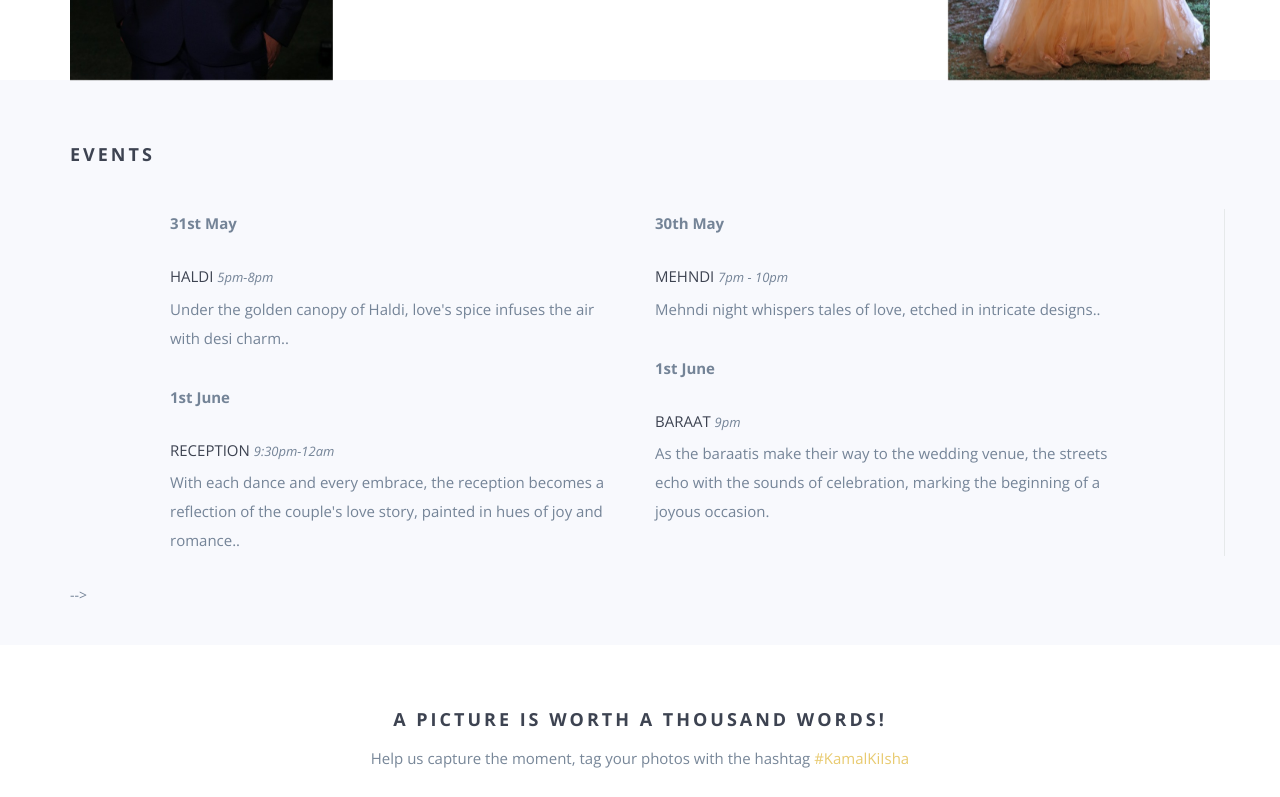
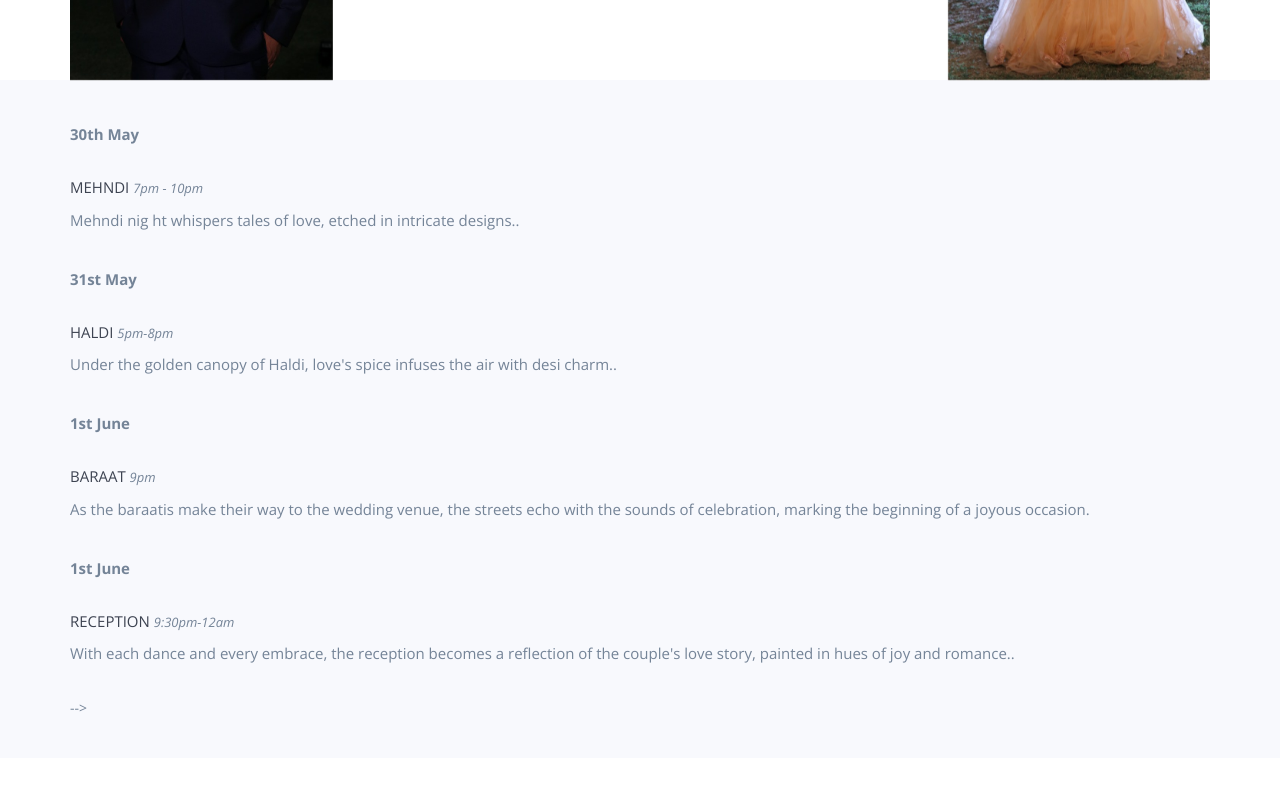
Before and after one commit to middha141/ishawedskamal, a website: page index.html in a window 1280 px wide. Shown: the part 1570-2367 px from the top of the page. Drawn offline with nearby package versions, Linux system fonts and the light colour scheme; some packages are replaced by stand-ins of ours; files whose address does not match are found by name.

Commit message:
changed dates

```diff
--- a/index.html
+++ b/index.html
@@ -150,40 +150,41 @@
 
 <section class="events section-padding" id="events">
     <div class="container">
-        <div class="row">
-            <div class="col-md-12">
-                <h3 class="header">Events</h3>
-            </div>
-        </div>
-        <div class="col-md-6 col-sm-12 col-xs-12 rightcol">
-            <div class="wp4">
+        <div >
+            <!-- <div class="col-md-6 col-sm-12 col-xs-12 leftcol"> -->
+                <div class="wp3">
+                    <p><strong>30th May</strong></p>
+
+                    <h5>Mehndi <span class="time">7PM - 10PM</span></h5>
+                    <p>Mehndi nig   ht whispers tales of love, etched in intricate designs..</p>
+                </div>
+
+             <!-- </div> -->
+             <!-- <div class="col-md-6 col-sm-12 col-xs-12 leftcol"> -->
+                <div class="wp4">
                 <p><strong>31st May</strong></p>
 
                 <h5>Haldi <span class="time">5PM-8PM</span></h5>
                 <p>Under the golden canopy of Haldi, love's spice infuses the air with desi charm..</p>
-            </div>
-            <div class="wp6">
-                <p><strong>1st June</strong></p>
-                <h5>Reception <span class="time">9:30PM-12AM</span></h5>
-                <p>With each dance and every embrace, the reception becomes a reflection of the couple's love story, painted in hues of joy and romance..</p>
-            </div>
-        </div>
-        <div class="row">
-            <div class="col-md-6 col-sm-12 col-xs-12 leftcol">
-                <div class="wp3">
-                    <p><strong>30th May</strong></p>
-
-                    <h5>Mehndi <span class="time">7PM - 10PM</span></h5>
-                    <p>Mehndi night whispers tales of love, etched in intricate designs..</p>
                 </div>
                 <div class="wp5">
                     <p><strong>1st June</strong></p>
                     <h5>Baraat <span class="time">9PM</span></h5>
                     <p>As the baraatis make their way to the wedding venue, the streets echo with the sounds of celebration, marking the beginning of a joyous occasion.</p>
                 </div>
+            <!-- </div> -->
+        <!-- <div class="col-md-6 col-sm-12 col-xs-12 rightcol"> -->
+
+            <!-- </div> -->
+
+        <!-- <div class="col-md-6 col-sm-12 col-xs-12 rightcol"> -->
+            <div class="wp6">
+                <p><strong>1st June</strong></p>
+                <h5>Reception <span class="time">9:30PM-12AM</span></h5>
+                <p>With each dance and every embrace, the reception becomes a reflection of the couple's love story, painted in hues of joy and romance..</p>
             </div>
+        <!-- </div> -->
 
-        </div>
         <!-- <div class="row section-padding">
             <div class="col-md-4 col-md-offset-4 text-center">
                 <a class="btn btn-accent btn-small" data-toggle="modal" data-target="#dc-modal">
```
